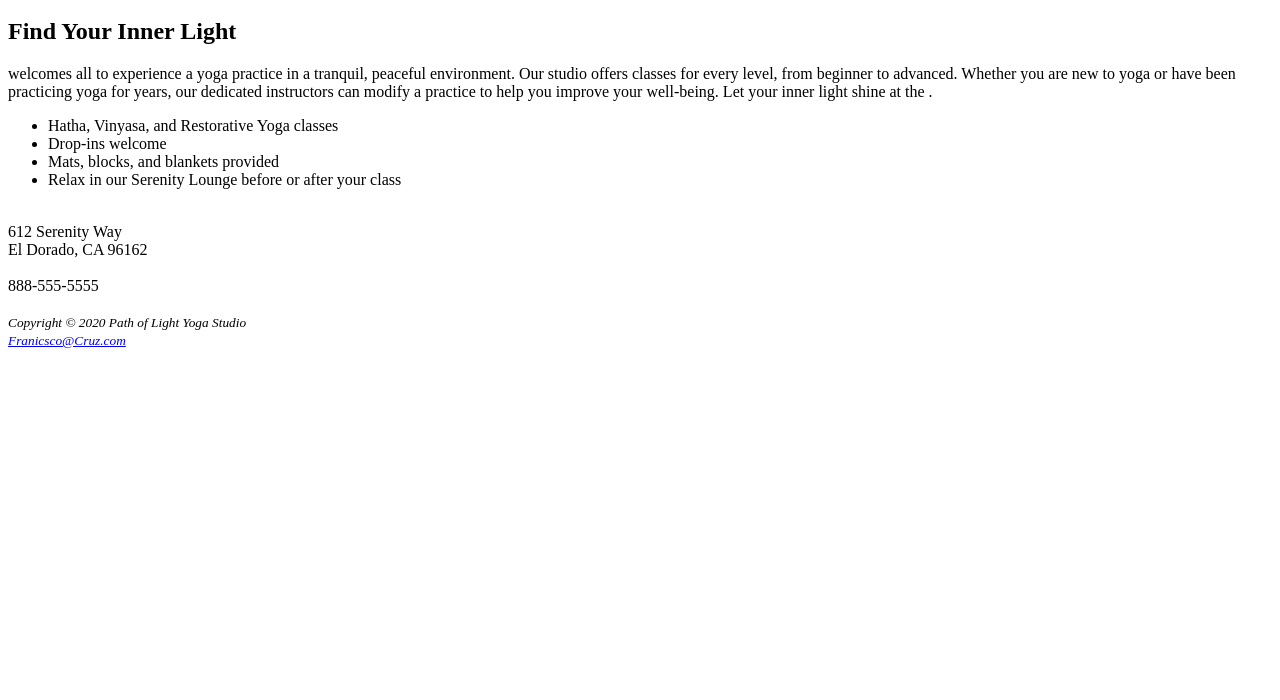
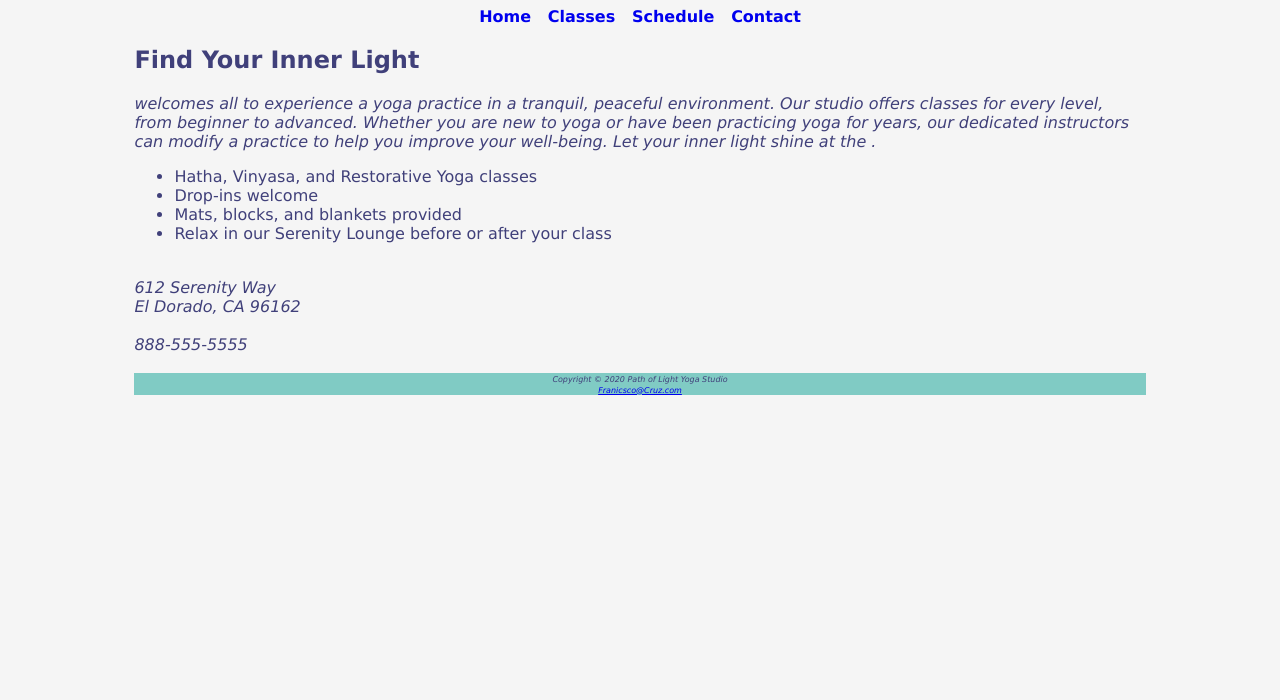
Before and after one commit to K2botz/Chap3_Yoga, a plain HTML site: page Index.html in a window 1280 px wide. Shown: the part 100-800 px from the top of the page. Drawn offline with Linux system fonts and the light colour scheme.

Commit message:
Update Index.html

```diff
--- a/Index.html
+++ b/Index.html
@@ -3,7 +3,7 @@
 <head>
 <title>Path of Light Yoga Studio</title>
 <meta charset="utf-8">
-  <link href="Yoga_CSS" rel="stylesheet"
+  <link href="yoga.css" rel="stylesheet"
 </head>
 <body>
   <div id="wrapper">
```
